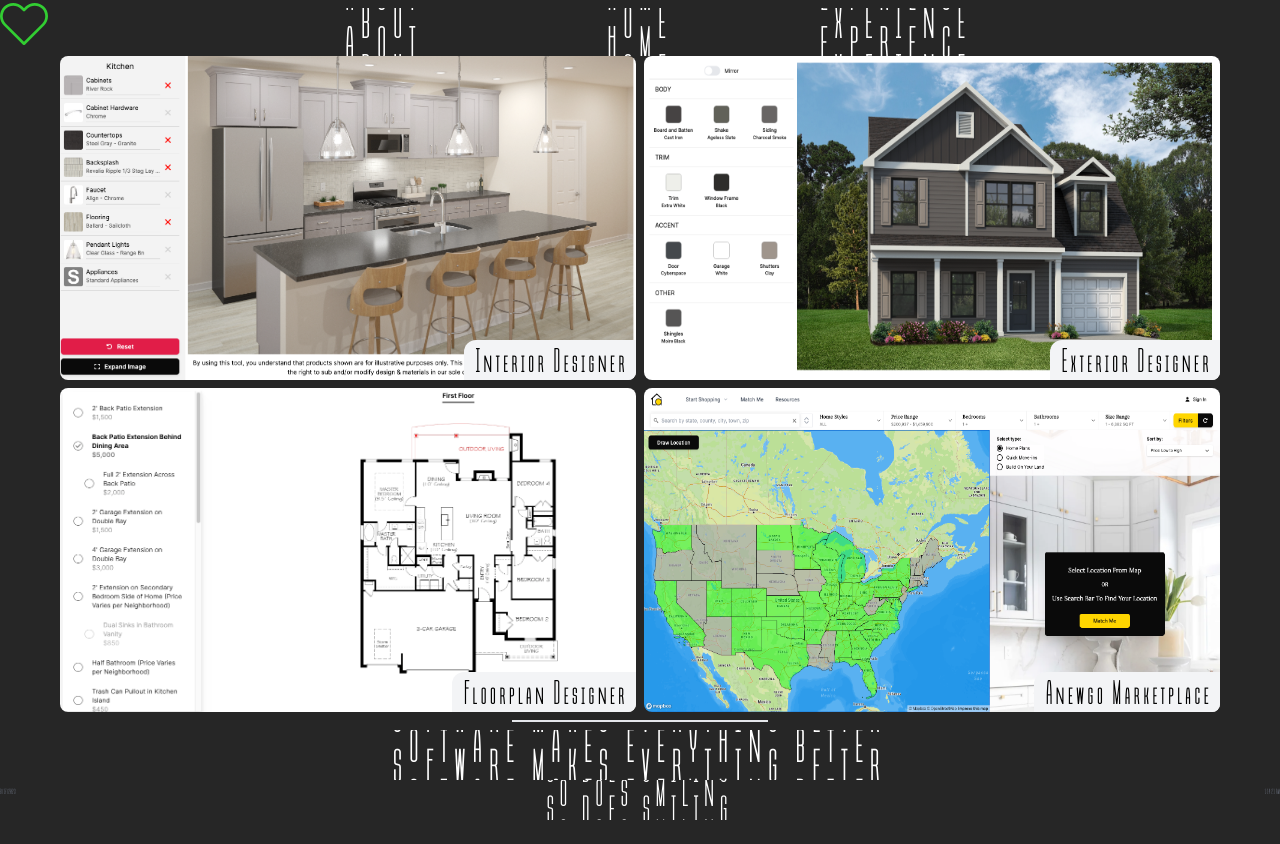
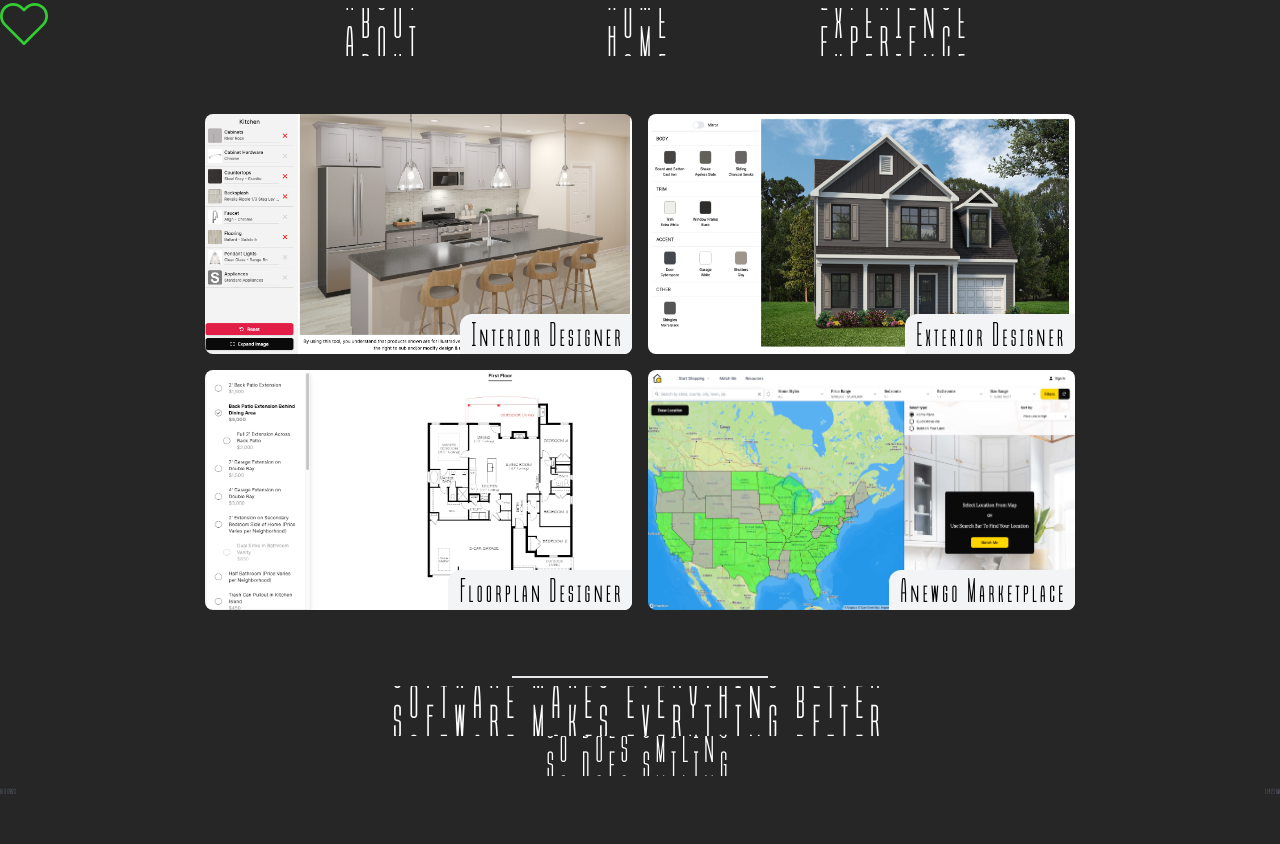
Before and after one commit to DaveyDevsALot/abstract, a Next.js app: page /experience in a window 1280 px wide. After the commit the page ends 800 px from the top, so only its background shows below. Built offline with nearby package versions, Linux system fonts and the light colour scheme.

Commit message:
Cleans up the experience layout

```diff
--- a/app/views/experienceView/ExperienceView.module.css
+++ b/app/views/experienceView/ExperienceView.module.css
@@ -1,13 +1,13 @@
 .expMain {
-  @apply grid grid-cols-1 sm:grid-cols-2 gap-2 my-auto h-full ;
+  @apply flex flex-wrap flex-grow max-h-[90vh] justify-center content-center;
 }
 
 .expItem {
-  @apply relative w-72 sm:w-96 xl:w-[36rem] rounded-lg transition-all aspect-[16/9];
+  @apply relative rounded-lg transition-all w-72 max-h-[19vh] sm:max-h-full md:w-1/3 m-2 aspect-[16/9];
 }
 
 .image {
-  @apply h-full rounded-lg;
+  @apply block h-full w-full rounded-lg object-fill object-center max-h-[19vh] sm:max-h-full ;
 }
 
 .itemText {
```
